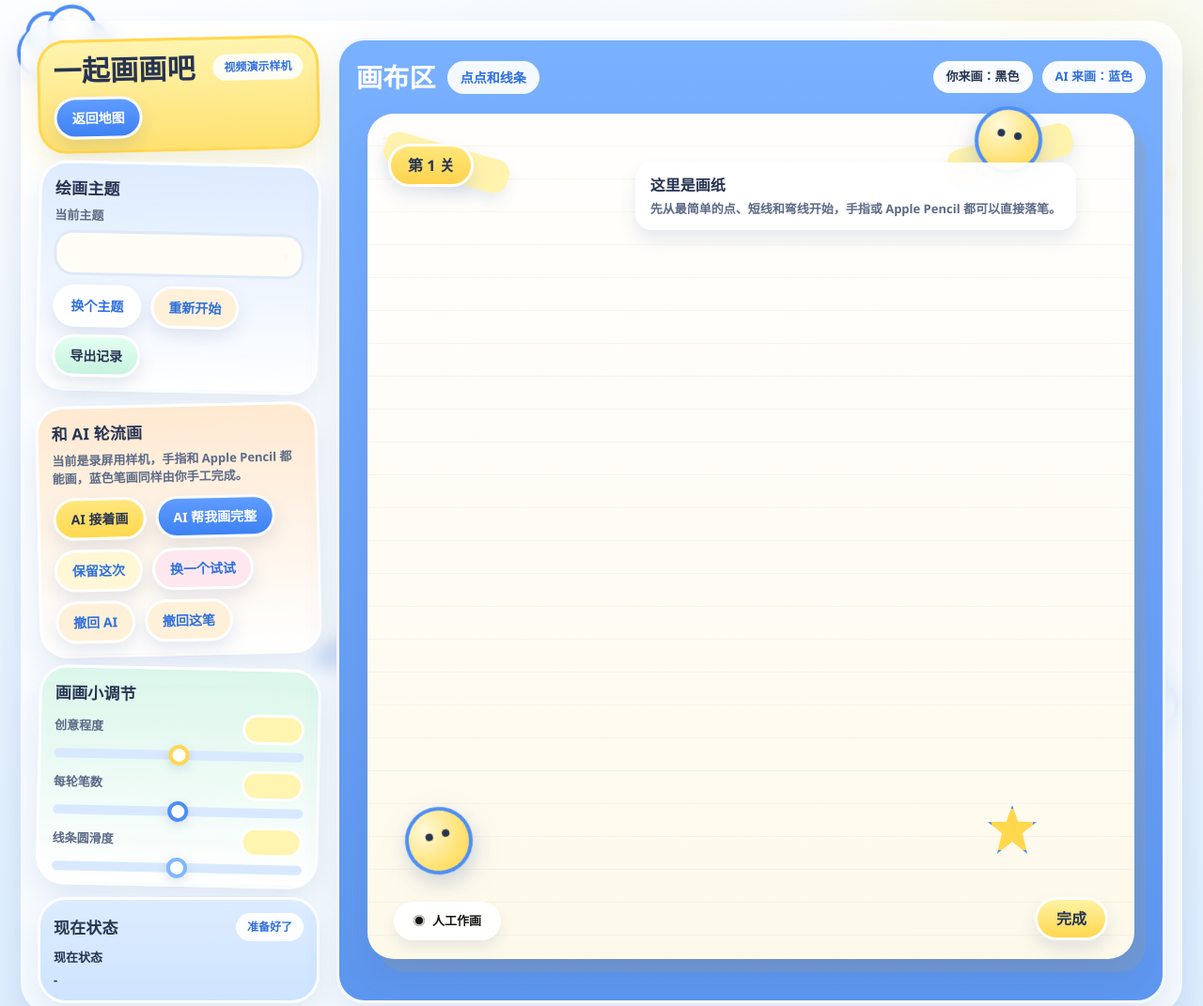
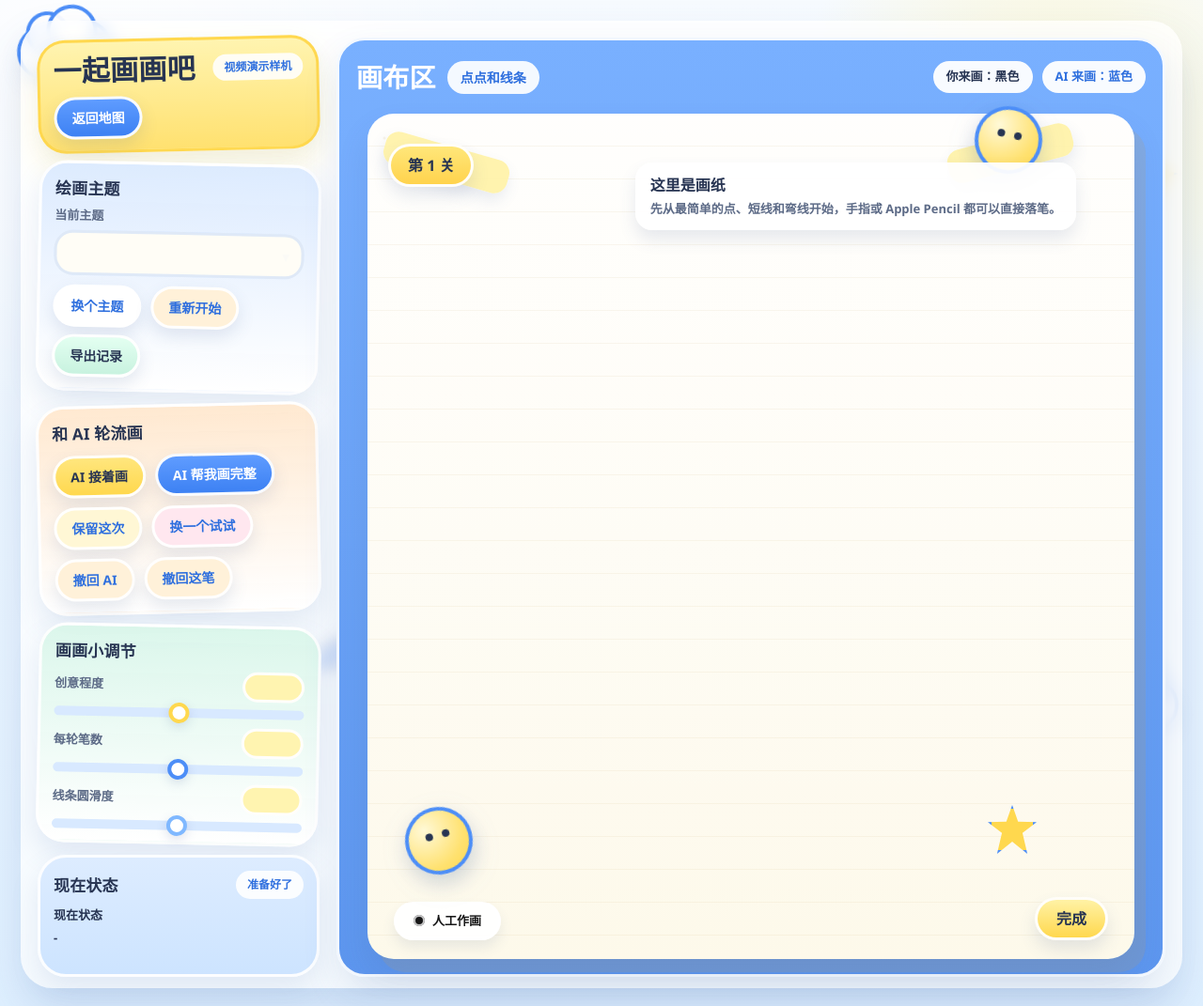
Before and after one commit to drew131382-create/drawing-cocreate-frontend-demo, a plain HTML site: page level.html in a window 1280 px wide. Shown: the top 1071 px of the page at 94% size. Drawn offline with Linux system fonts and the light colour scheme.

Commit message:
Remove extra drawing hint copy

```diff
--- a/level.html
+++ b/level.html
@@ -61,7 +61,6 @@ limitations under the License.
 
           <section class="card panel-card panel-peach tilt-left">
             <h2>和 AI 轮流画</h2>
-            <p class="panel-help">当前是录屏用样机，手指和 Apple Pencil 都能画，蓝色笔画同样由你手工完成。</p>
             <div class="button-row">
               <button id="btnGenerateAI">AI 接着画</button>
               <button id="btnGenerateFullAI">AI 帮我画完整</button>
```
